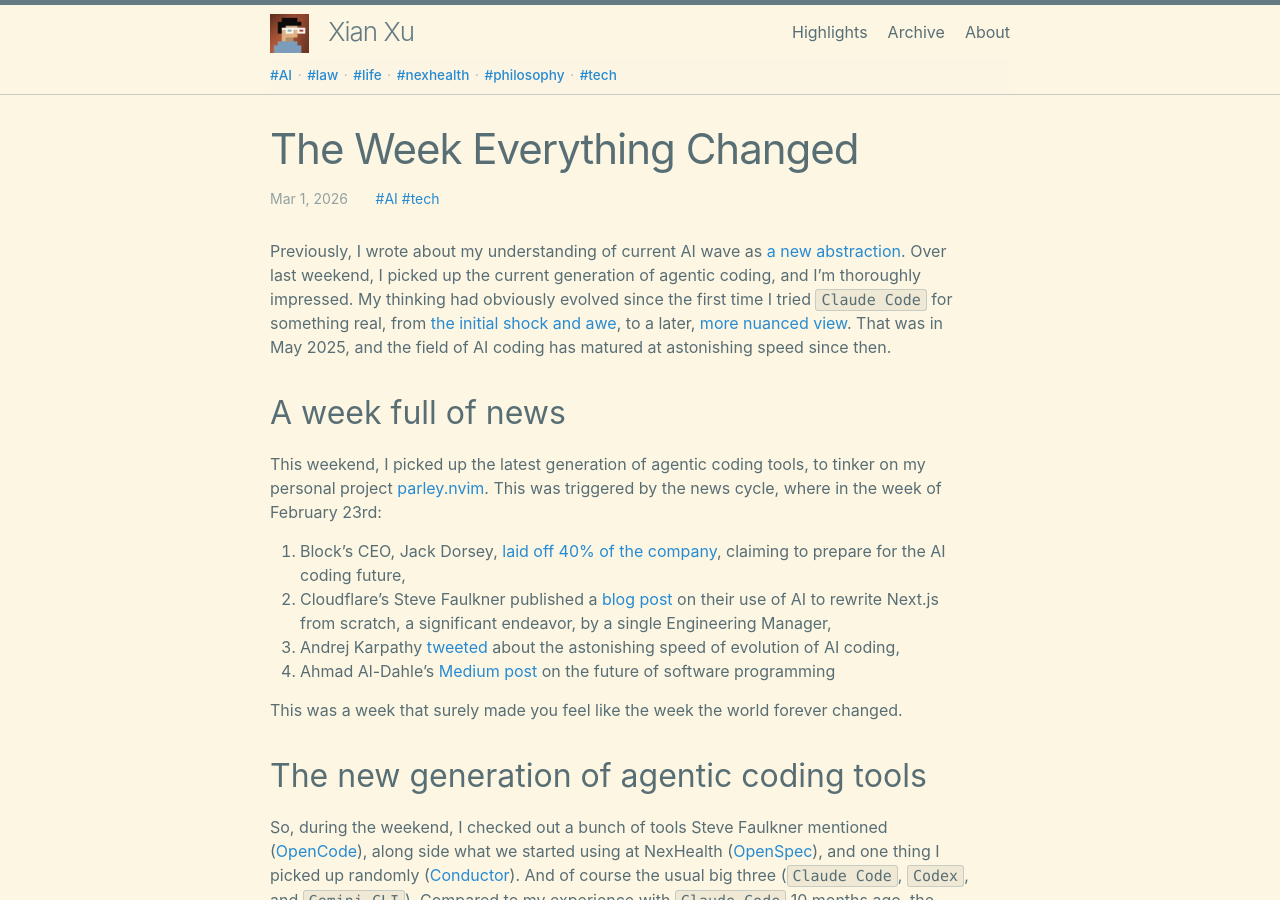
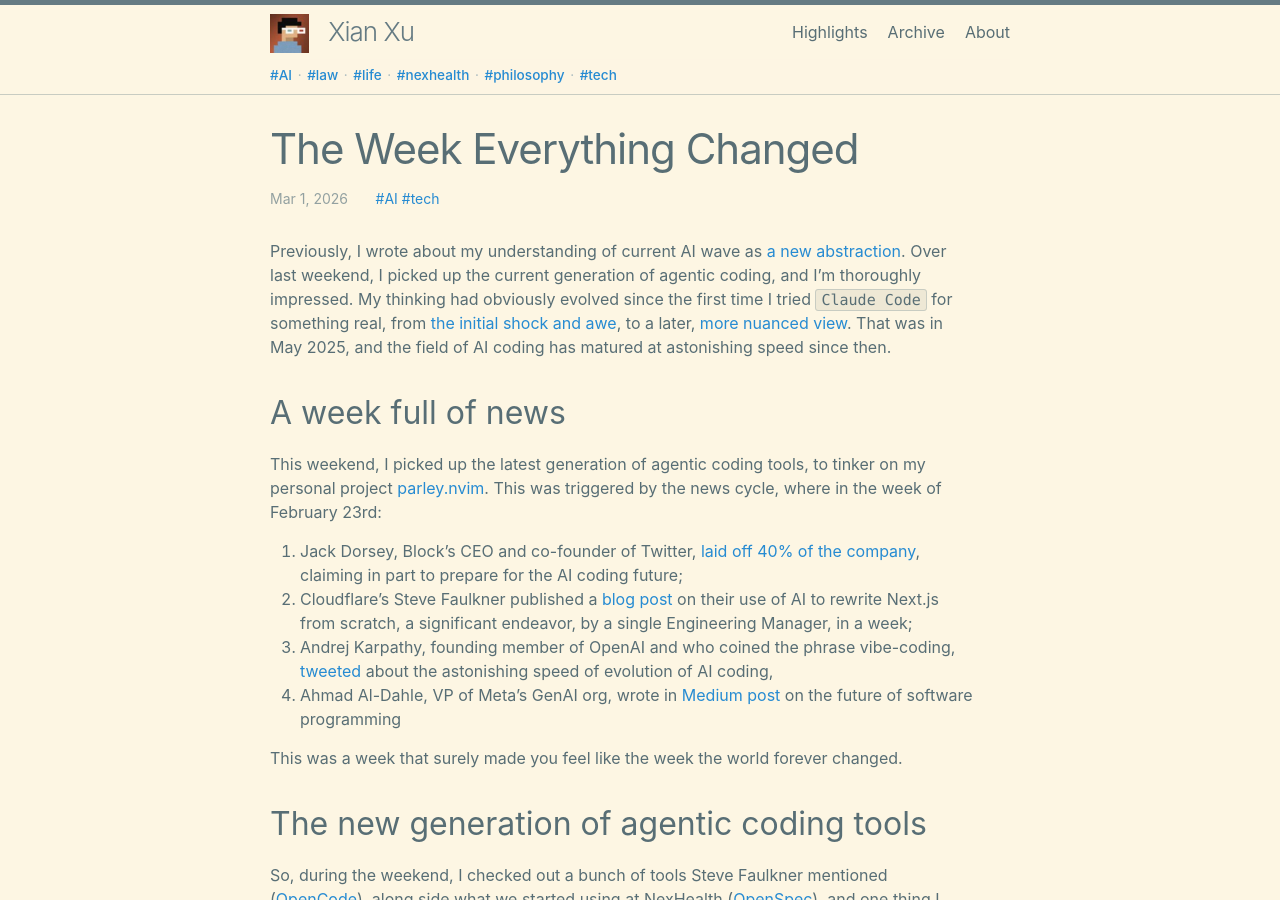
Before and after one commit to xianxu/xianxu.github.io, a Jekyll site: the page built from _posts/2026-03-01-dawn-of-ai-coding.markdown, in a window 1280 px wide and 900 px high. Built offline with Jekyll 4.4.1, drawn with Linux system fonts in a browser that asks for light colours; comment, search, counter and statistics services are not loaded.

Commit message:
Sync latest _posts from remote land

```diff
--- a/_posts/2026-03-01-dawn-of-ai-coding.markdown
+++ b/_posts/2026-03-01-dawn-of-ai-coding.markdown
@@ -12,10 +12,10 @@
 
 This weekend, I picked up the latest generation of agentic coding tools, to tinker on my personal project [parley.nvim](https://github.com/xianxu/parley.nvim). This was triggered by the news cycle, where in the week of February 23rd:
 
-1. Block's CEO, Jack Dorsey, [laid off 40% of the company](https://x.com/jack/status/2027129697092731343), claiming to prepare for the AI coding future,
-2. Cloudflare's Steve Faulkner published a [blog post](https://blog.cloudflare.com/vinext/) on their use of AI to rewrite Next.js from scratch, a significant endeavor, by a single Engineering Manager,
-3. Andrej Karpathy [tweeted](https://x.com/karpathy/status/2026731645169185220) about the astonishing speed of evolution of AI coding,
-4. Ahmad Al-Dahle's [Medium post](https://medium.com/@ahmad.al.dahle/the-future-of-software-engineering-isnt-what-you-think-96abb293d70a) on the future of software programming
+1. Jack Dorsey, Block's CEO and co-founder of Twitter, [laid off 40% of the company](https://x.com/jack/status/2027129697092731343), claiming in part to prepare for the AI coding future;
+2. Cloudflare's Steve Faulkner published a [blog post](https://blog.cloudflare.com/vinext/) on their use of AI to rewrite Next.js from scratch, a significant endeavor, by a single Engineering Manager, in a week;
+3. Andrej Karpathy, founding member of OpenAI and who coined the phrase vibe-coding, [tweeted](https://x.com/karpathy/status/2026731645169185220) about the astonishing speed of evolution of AI coding,
+4. Ahmad Al-Dahle, VP of Meta's GenAI org, wrote in [Medium post](https://medium.com/@ahmad.al.dahle/the-future-of-software-engineering-isnt-what-you-think-96abb293d70a) on the future of software programming
 
 This was a week that surely made you feel like the week the world forever changed.
 
```
